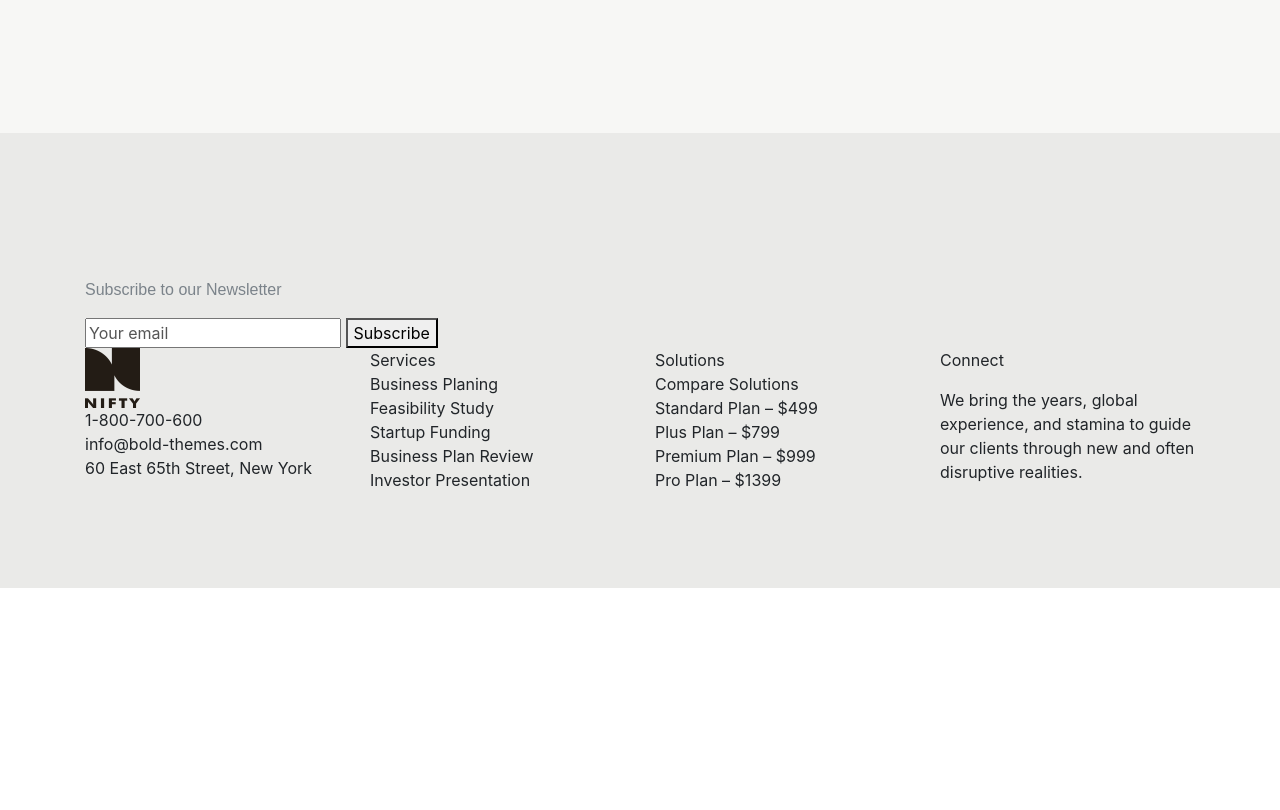
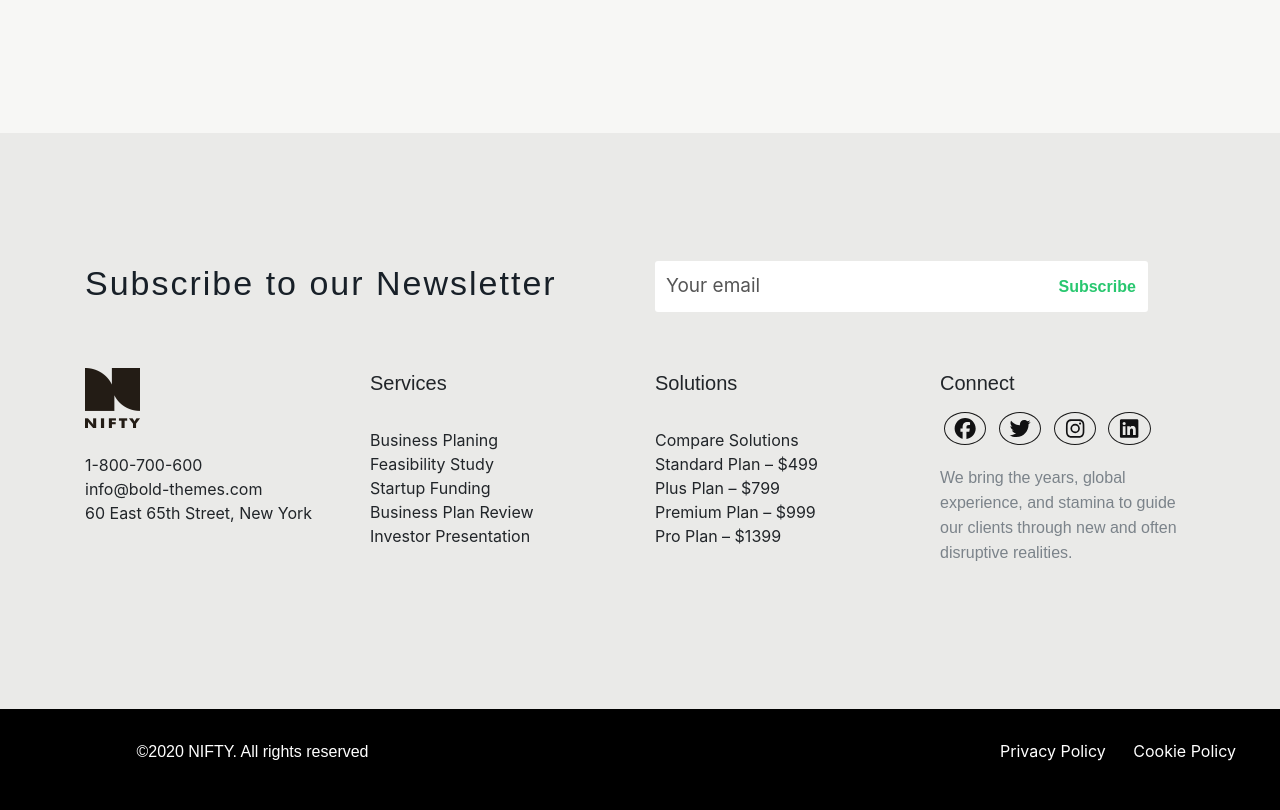
Before and after one commit to shivanisingh045/Nifty, a plain HTML site: page index.html in a window 1280 px wide. Shown: the part 4533-5343 px from the top of the page. Before the commit the page ends 5121 px from the top, so only its background shows below. Drawn offline with nearby package versions, Linux system fonts and the light colour scheme.

Commit message:
added:footer

```diff
--- a/css/style.css
+++ b/css/style.css
@@ -444,6 +444,7 @@ span.Consulting {
 button.btn-lwt {
   background-color: #28c76f;
   color: #ffffff;
+  border-color:#28c76f ;
   padding: 18px 51px;
   border-radius: 3px;
   display: flex;
@@ -634,6 +635,7 @@ button#Quote {
   color: white;
   background-color: #28c76f;
   padding: 1.2em 1.8em;
+  border-color:#28c76f ;
   border-radius: 3px;
   display: flex;
   flex-flow: row nowrap;
@@ -645,10 +647,101 @@ button#Quote {
   line-height: 1;
 }
 
+ /* footer part */
 footer#footer {
+    background-color: #eaeae8;
+    padding-top: 8rem;
+    padding-bottom: 8rem;
 
-    background-color: #eaeae8;
-    padding-top: 9rem;
-    padding-bottom: 5rem;
 
 }
+p.Subscribe {
+  color: #182028;
+  font-style: normal;
+  font-family: "Spartan",Arial,Helvetica,sans-serif;
+  font-size: 2.125rem;
+  line-height: 1.3;
+  letter-spacing: 2px;
+}
+.container-content{
+  max-width: 450px;
+    display: flex;
+    width: 100%;
+}
+
+input[type="email"] {
+  font: inherit;
+  border: white;
+  flex: 1 0 87%;
+  position: relative;
+  font-size: 19px;
+  border-top-left-radius: 3px;
+  border-top-right-radius: 0;
+  border-bottom-right-radius: 0;
+  border-bottom-left-radius: 3px;
+  padding: 11px;
+}
+input[type="submit"] {
+  border: solid 2px white;
+  background-color: white;
+  font-family: "Nunito Sans",Arial,Helvetica,sans-serif;
+  color: #28c76f !important;
+  font-weight: 600;
+  box-shadow: 1 0 0 4em #fff inset;
+  border-top-left-radius: 0;
+  border-top-right-radius: 3px;
+  border-bottom-right-radius: 3px;
+  border-bottom-left-radius: 0;
+  padding: 10px;
+}
+
+.container-footer {
+  padding-top: 47px;
+}
+li.social-blog-heading {
+  font-size: 20px;
+  font-family: sans-serif;
+  margin-bottom: 30px;
+}
+.social-blog-heading {
+  margin-bottom: 25px;
+}
+.social-blog-heading-0{
+  font-size: 20px;
+  font-family: sans-serif;
+  margin-bottom: 15px;
+}
+.social-link a {
+  color: #111112;
+  background-color: transparent;
+  border: 1px solid #191919;
+  margin: 4px;
+  font-size: 1.316rem;
+  border-radius: 50%;
+  padding: 3px;
+  padding-left: 7px;
+  padding-right: 7px;
+}
+.social-link{
+  padding-bottom: 20px;
+}
+.footer-head{
+  padding-bottom: 30px;
+  padding-top: 30px;
+  background-color: black;
+  color: white;
+}
+p.left {
+  margin-left: -60px;
+  text-align: center;
+  color: white;
+}
+.right-1{
+  color: white;
+  padding: 23px;
+  margin-left: 322px;
+}
+.right-2{
+  color: white;
+
+}
--- a/index.html
+++ b/index.html
@@ -303,15 +303,22 @@
 <!--footer part  -->
 <footer id= "footer">
   <div class="container">
-    <div>
-      <p>Subscribe to our Newsletter</p>
+    <div class="row">
+      <div class="col col-lg-6 col-md-12">
+        <p class ="Subscribe">Subscribe to our Newsletter</p>
+      </div>
+      <div class="col col-lg-6 col-md-12">
+        <div class=container-content>
+          <input type ="email" name=" Your email" placeholder="Your email">
+         <input type="submit" value="Subscribe">
+        </div>
+      </div>
+    </div>
+    <div class ="container-footer">
+    <div class="row">
 
-      <input type ="email" name=" Your email" placeholder="Your email">
-      <button id="Subscribe">Subscribe </button>
-    </div>
-    <div class="row">
         <div class="col col-lg-3 col-md-12">
-        <img  src="images/footer_02.png" alt="#">
+         <div class ="social-blog-heading"><img  src="images/footer_02.png" alt="#"></div>
           <ul>
             <li>1-800-700-600</li>
             <li>info@bold-themes.com</li>
@@ -321,7 +328,7 @@
         </div>
         <div class="col col-lg-3 col-md-12">
           <ul>
-          <li>Services</li>
+            <li class = "social-blog-heading">Services</li>
             <ul>
               <li>Business Planing</li>
               <li>Feasibility Study</li>
@@ -334,7 +341,7 @@
         </div>
         <div class="col col-lg-3 col-md-12">
           <ul>
-          <li>Solutions</li>
+            <li class ="social-blog-heading">Solutions</li>
               <ul>
                 <li>Compare Solutions
                 <li>Standard Plan – $499</li>
@@ -346,16 +353,35 @@
         </div>
         <div class="col col-lg-3 col-md-12">
           <ul>
-          <li>Connect</li>
-         </ul>
-        We bring the years, global experience, and stamina to guide our clients through new and often disruptive realities.
+            <li class ="social-blog-heading-0">Connect</li>
+            <div class="social-link">
+
+                <a href="#"><i class="fab fa-facebook"></i></a>
+                <a href="#"><i class="fab fa-twitter"></i></a>
+                <a href="#"><i class="fab fa-instagram"></i></a>
+                <a href="#"><i class="fab fa-linkedin"></i></a>
+             </div>
+             <p>We bring the years, global experience, and stamina to guide our clients through new and often disruptive realities.</p>
          </div>
       </div>
 
+      </div>
 
 
 </footer>
-
+<footer class="footer-head">
+  <div class="row">
+    <div class="col col-lg-6 col-md-12">
+      <p class ="left">©2020 NIFTY. All rights reserved</p>
+    </div>
+    <div class="col col-lg-6 col-md-12">
+      <div class="right">
+        <a class= "right-1" href="#">Privacy Policy</a>
+        <a class= "right-2" href="#">Cookie Policy</a>
+      </div>
+    </div>
+  </div>
+</footer>
 
 
 
```
Lines whose indentation alone changed are shown as unchanged.
